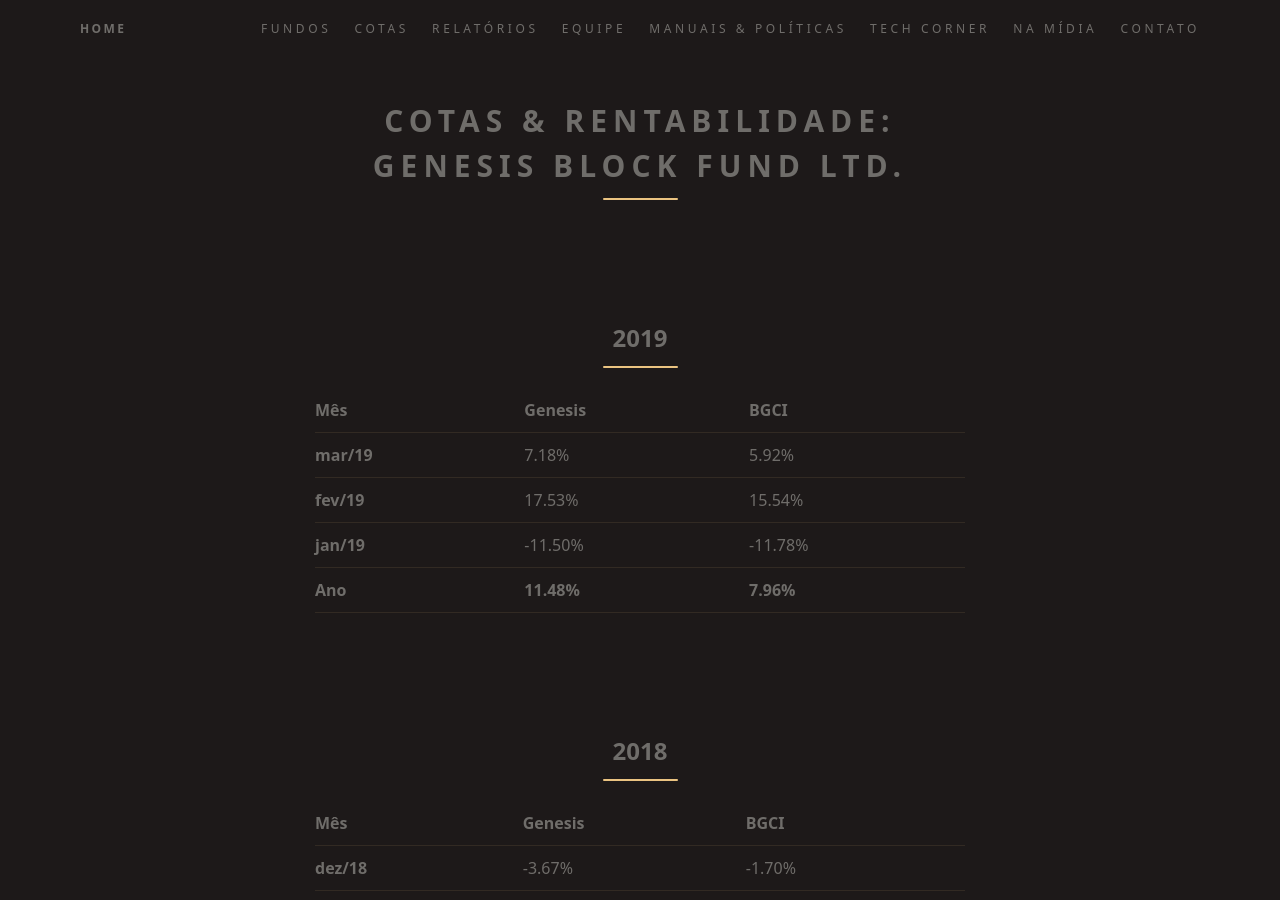
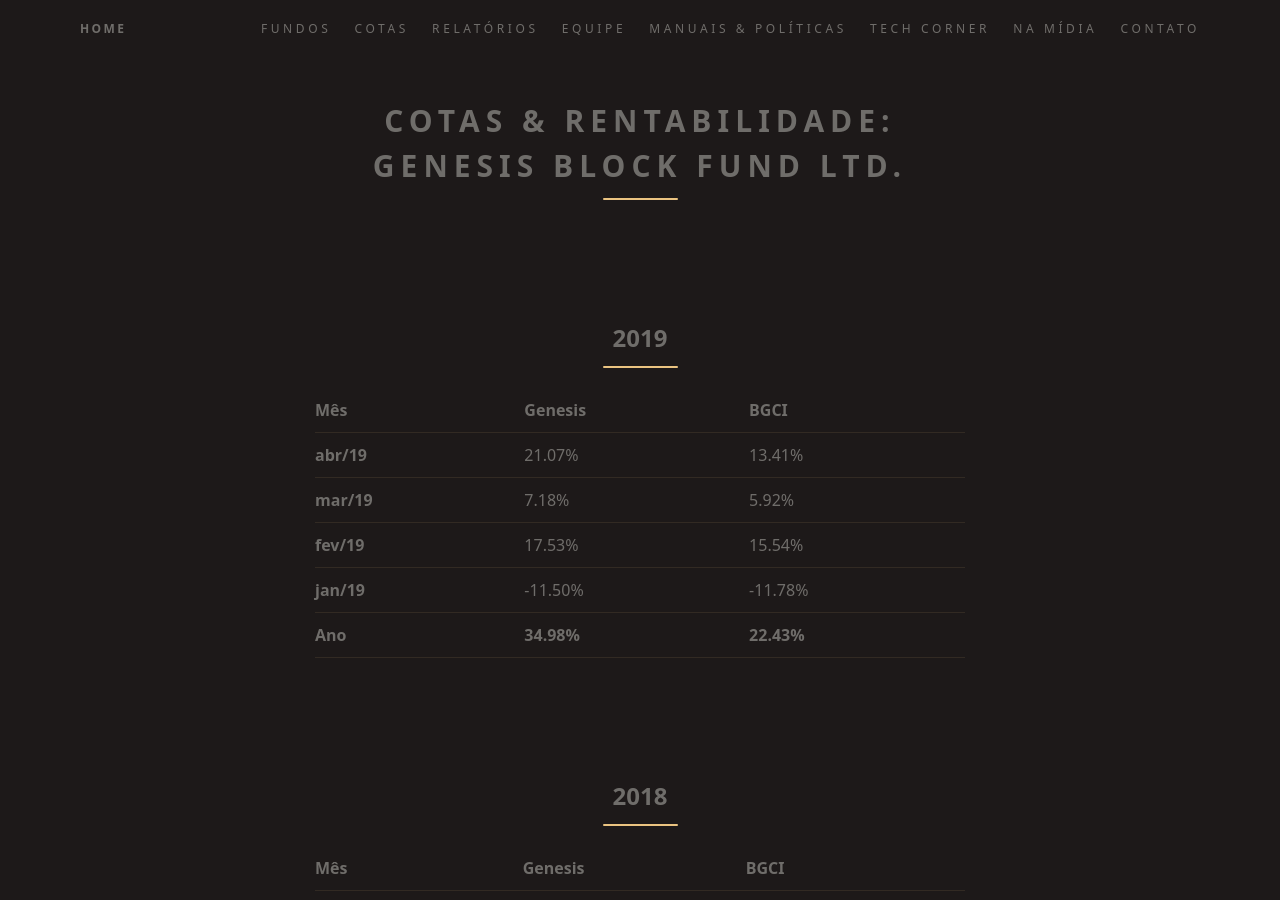
Before and after one commit to ateliedetemas/blpcrypto, a Jekyll site: the page built from rentabilidade/genesis.md, in a window 1280 px wide and 900 px high. Built offline with Jekyll 4.4.1, drawn with Linux system fonts in a browser that asks for light colours.

Commit message:
Update genesis.md

```diff
--- a/rentabilidade/genesis.md
+++ b/rentabilidade/genesis.md
@@ -8,10 +8,11 @@ title: "Cotas & Rentabilidade: Genesis Block Fund Ltd."
 
 | Mês    | Genesis | BGCI    |
 |--------|---------|---------|
+| **abr/19** | 21.07%   | 13.41%   |
 | **mar/19** | 7.18%   | 5.92%   |
 | **fev/19** | 17.53%  | 15.54%  |
 | **jan/19** | -11.50% | -11.78% |
-| **Ano**    | **11.48%**  | **7.96%**   |
+| **Ano**    | **34.98%**  | **22.43%**   |
 
 ## 2018
 
```
